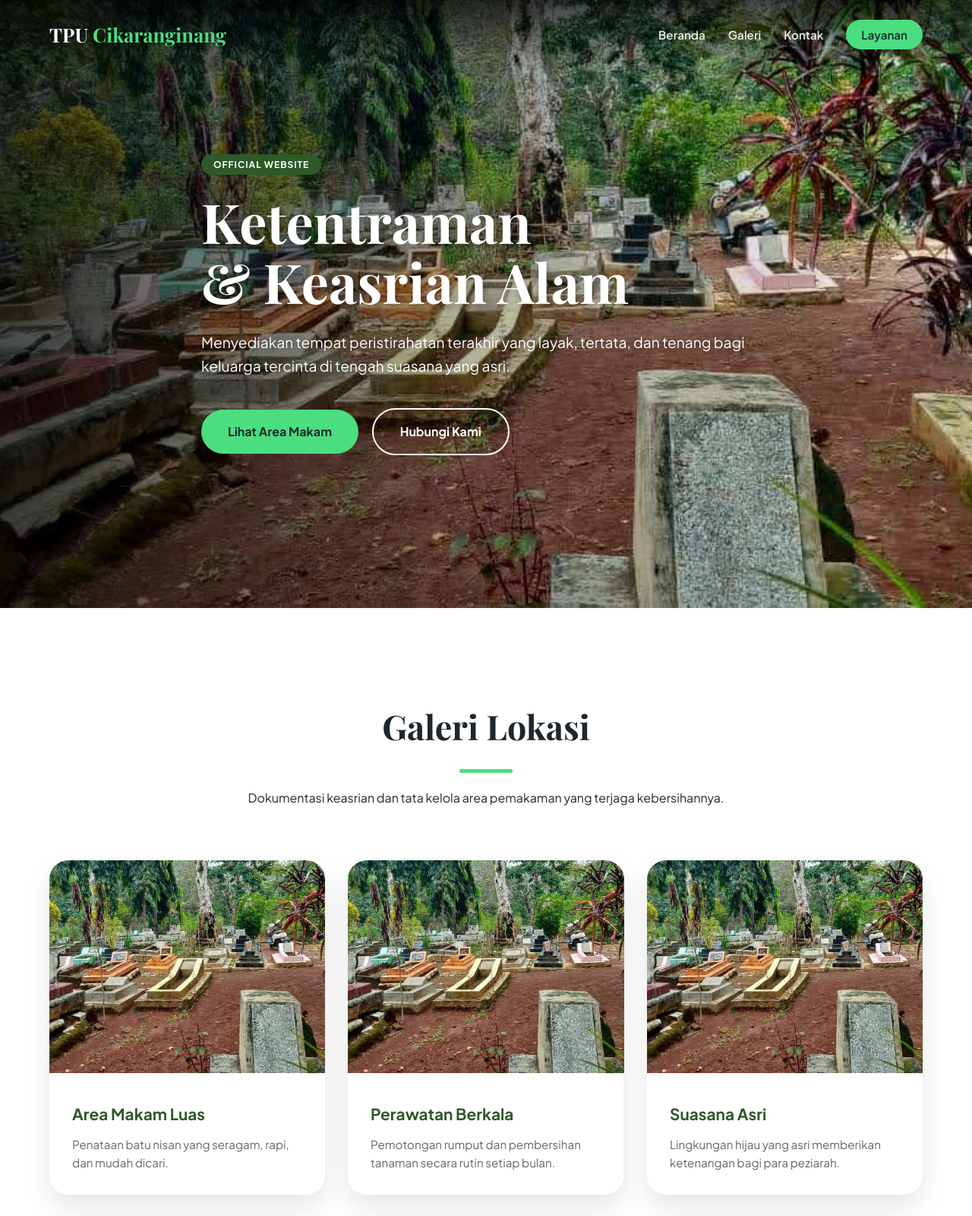
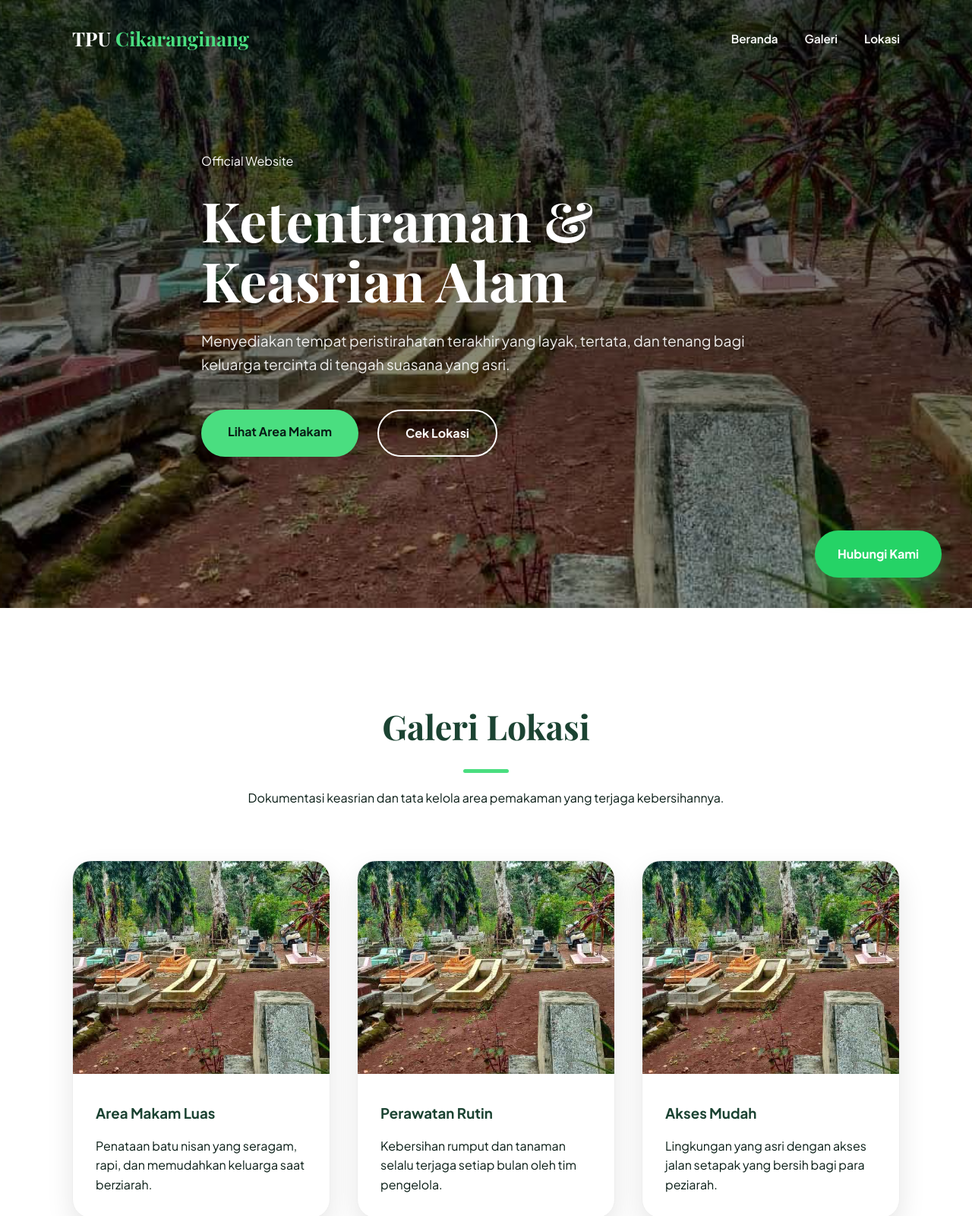
Before and after one commit to MaRVi401/makam-cikaranginang, a plain HTML site: page index.html in a window 1280 px wide. Shown: the top 1600 px of the page at 76% size. Drawn offline with nearby package versions, Linux system fonts and the light colour scheme.

Commit message:
update v1

```diff
--- a/index.html
+++ b/index.html
@@ -1,20 +1,13 @@
 <!DOCTYPE html>
 <html lang="id">
-
 <head>
     <meta charset="UTF-8">
     <meta name="viewport" content="width=device-width, initial-scale=1.0">
-    <title>TPU Cikaranginang - Peristirahatan yang Asri & Tenang</title>
-
-    <link
-        href="https://fonts.googleapis.com/css2?family=Plus+Jakarta+Sans:wght@300;400;600;700&family=Playfair+Display:wght@700&display=swap"
-        rel="stylesheet">
-
+    <title>TPU Cikaranginang - Khidmat & Asri</title>
+    <link href="https://fonts.googleapis.com/css2?family=Plus+Jakarta+Sans:wght@400;600;700&family=Playfair+Display:wght@700&display=swap" rel="stylesheet">
     <link href="https://unpkg.com/aos@2.3.1/dist/aos.css" rel="stylesheet">
-
     <link rel="stylesheet" href="style.css">
 </head>
-
 <body>
 
     <nav id="navbar">
@@ -23,8 +16,7 @@
             <ul class="nav-links">
                 <li><a href="#beranda">Beranda</a></li>
                 <li><a href="#galeri">Galeri</a></li>
-                <li><a href="#kontak">Kontak</a></li>
-                <li><a href="#kontak" class="nav-btn">Layanan</a></li>
+                <li><a href="#lokasi">Lokasi</a></li>
             </ul>
         </div>
     </nav>
@@ -32,20 +24,19 @@
     <header id="beranda" class="hero">
         <div class="hero-overlay"></div>
         <div class="container">
-            <div class="hero-content">
-                <span class="badge" data-aos="fade-right" data-aos-delay="200">Official Website</span>
-                <h2 data-aos="fade-up" data-aos-delay="400">Ketentraman <br>& Keasrian Alam</h2>
-                <p data-aos="fade-up" data-aos-delay="600">Menyediakan tempat peristirahatan terakhir yang layak,
-                    tertata, dan tenang bagi keluarga tercinta di tengah suasana yang asri.</p>
-                <div class="hero-btns" data-aos="fade-up" data-aos-delay="800">
-                    <a href="https://maps.app.goo.gl/2BWFVGat2YfCadum6" class="btn btn-primary">Lihat Area Makam</a>
-                    <a href="#kontak" class="btn btn-outline">Hubungi Kami</a>
+            <div class="hero-content" data-aos="fade-up" data-aos-duration="1200">
+                <span class="badge">Official Website</span>
+                <h2>Ketentraman &<br>Keasrian Alam</h2>
+                <p>Menyediakan tempat peristirahatan terakhir yang layak, tertata, dan tenang bagi keluarga tercinta di tengah suasana yang asri.</p>
+                <div class="hero-btns">
+                    <a href="#galeri" class="btn btn-primary">Lihat Area Makam</a>
+                    <a href="#lokasi" class="btn btn-outline">Cek Lokasi</a>
                 </div>
             </div>
         </div>
     </header>
 
-    <section id="galeri" class="gallery-section">
+    <section id="galeri">
         <div class="container">
             <div class="section-header" data-aos="fade-up">
                 <h2 class="section-title">Galeri Lokasi</h2>
@@ -54,102 +45,38 @@
             </div>
 
             <div class="grid">
-                <div class="grid">
-                    <div class="card" data-aos="zoom-in-up" data-aos-delay="100">
-                        <div class="card-img">
-                            <img src="assets/img2.jpg" alt="Area Makam">
-                        </div>
+                <div class="card" data-aos="fade-up" data-aos-delay="100">
+                    <div class="card-img"><img src="assets/img2.jpg" alt="Area Makam"></div>
                     <div class="card-info">
                         <h3>Area Makam Luas</h3>
-                            <p>Penataan batu nisan yang seragam, rapi, dan mudah dicari.</p>
+                        <p>Penataan batu nisan yang seragam, rapi, dan memudahkan keluarga saat berziarah.</p>
                     </div>
                 </div>
-
-                    <div class="card" data-aos="zoom-in-up" data-aos-delay="200">
-                        <div class="card-img">
-                            <img src="assets/img2.jpg" alt="Perawatan Berkala">
-                        </div>
+                <div class="card" data-aos="fade-up" data-aos-delay="200">
+                    <div class="card-img"><img src="assets/img2.jpg" alt="Perawatan"></div>
                     <div class="card-info">
-                            <h3>Perawatan Berkala</h3>
-                            <p>Pemotongan rumput dan pembersihan tanaman secara rutin setiap bulan.</p>
+                        <h3>Perawatan Rutin</h3>
+                        <p>Kebersihan rumput dan tanaman selalu terjaga setiap bulan oleh tim pengelola.</p>
                     </div>
                 </div>
-
-                    <div class="card" data-aos="zoom-in-up" data-aos-delay="300">
-                        <div class="card-img">
-                            <img src="assets/img2.jpg" alt="Suasana Asri">
-                        </div>
+                <div class="card" data-aos="fade-up" data-aos-delay="300">
+                    <div class="card-img"><img src="assets/img2.jpg" alt="Akses"></div>
                     <div class="card-info">
-                            <h3>Suasana Asri</h3>
-                            <p>Lingkungan hijau yang asri memberikan ketenangan bagi para peziarah.</p>
-                        </div>
-                    </div>
-
-                    <div class="card" data-aos="zoom-in-up" data-aos-delay="400">
-                        <div class="card-img">
-                            <img src="assets/img2.jpg" alt="Akses Jalan">
-                        </div>
-                        <div class="card-info">
-                            <h3>Akses Jalan Luas</h3>
-                            <p>Kemudahan akses jalan setapak yang bersih dan area parkir kendaraan.</p>
-                        </div>
-                    </div>
-
-                    <div class="card" data-aos="zoom-in-up" data-aos-delay="500">
-                        <div class="card-img">
-                            <img src="assets/img2.jpg" alt="Sistem Informasi">
-                        </div>
-                        <div class="card-info">
-                            <h3>Pencarian Data Digital</h3>
-                            <p>Sistem informasi digital untuk memudahkan ahli waris mencari lokasi makam.</p>
-                        </div>
-                    </div>
-
-                    <div class="card" data-aos="zoom-in-up" data-aos-delay="600">
-                        <div class="card-img">
-                            <img src="assets/img2.jpg" alt="Layanan Pemakaman">
-                        </div>
-                        <div class="card-info">
-                            <h3>Layanan Pemakaman</h3>
-                            <p>Bantuan proses administrasi dan persiapan pemakaman yang cepat & tanggap.</p>
-                        </div>
+                        <h3>Akses Mudah</h3>
+                        <p>Lingkungan yang asri dengan akses jalan setapak yang bersih bagi para peziarah.</p>
                     </div>
                 </div>
             </div>
         </div>
     </section>
 
-    <section id="kontak" class="contact-section">
+    <section id="lokasi" class="location-section">
         <div class="container">
-            <div class="contact-card" data-aos="zoom-in" data-aos-duration="1000">
-                <div class="contact-text">
-                    <h2>Layanan & Informasi</h2>
-                    <p>Kami siap membantu Anda dalam pengurusan administrasi maupun perawatan makam.</p>
-                </div>
-                <div class="contact-grid">
-                    <div class="contact-item">
-                        <div class="icon">📍</div>
-                        <div class="item-text">
-                            <strong>Lokasi</strong>
+            <div class="location-card" data-aos="zoom-in">
+                <div class="location-content">
+                    <h2>Lokasi & Alamat</h2>
                     <p>Jl. Panji No.43, Cigadung, Kec. Subang, Kabupaten Subang, Jawa Barat 41211</p>
-                        </div>
-                    </div>
-                    <div class="contact-item">
-                        <div class="icon">📞</div>
-                        <div class="item-text">
-                            <strong>Telepon / WhatsApp</strong>
-                            <p>
-                                <a href="https://wa.me/6281395321457" target="_blank" class="wa-link">+62 813-9532-1457</a>
-                            </p>
-                        </div>
-                    </div>
-                    <div class="contact-item">
-                        <div class="icon">⏰</div>
-                        <div class="item-text">
-                            <strong>Jam Operasional</strong>
-                            <p>07:00 - 16:00 WIB</p>
-                        </div>
-                    </div>
+                    <a href="https://maps.google.com/?q=TPU+Cikaranginang+Subang" target="_blank" class="btn btn-outline-dark">Petunjuk Arah Maps</a>
                 </div>
             </div>
         </div>
@@ -157,13 +84,16 @@
 
     <footer>
         <div class="container">
-            <p>&copy; 2026 <strong>TPU Cikaranginang</strong>. Dikelola dengan penuh khidmat & hormat.</p>
+            <p>© 2026 <strong>TPU Cikaranginang</strong>. Dikelola dengan penuh khidmat & hormat.</p>
         </div>
     </footer>
+
+    <a href="https://wa.me/6281395321457" class="floating-contact" target="_blank">
+        <span>Hubungi Kami</span>
+    </a>
 
     <script src="https://unpkg.com/aos@2.3.1/dist/aos.js"></script>
     <script src="https://cdnjs.cloudflare.com/ajax/libs/gsap/3.12.2/gsap.min.js"></script>
     <script src="script.js"></script>
 </body>
-
 </html>
--- a/script.js
+++ b/script.js
@@ -1,10 +1,5 @@
-// Inisialisasi AOS (Animate On Scroll)
-AOS.init({
-    duration: 1000,
-    once: true,
-    offset: 120,
-    easing: 'ease-out-cubic'
-});
+// Inisialisasi AOS
+AOS.init({ duration: 1000, once: true, offset: 120 });
 
 // Navbar Scroll Effect
 window.addEventListener('scroll', () => {
@@ -16,37 +11,20 @@ window.addEventListener('scroll', () => {
     }
 });
 
-// GSAP Animasi Halus saat Load
-window.addEventListener('load', () => {
-    const tl = gsap.timeline();
-
-    tl.from(".logo", {
-        y: -20,
-        opacity: 0,
-        duration: 0.8
-    })
-    .from(".nav-links li", {
-        y: -20,
-        opacity: 0,
-        duration: 0.5,
-        stagger: 0.1
-    }, "-=0.5");
-});
-
-// Smooth Scroll untuk Anchor Links
+// Smooth Scroll Logic with Offset
 document.querySelectorAll('a[href^="#"]').forEach(anchor => {
     anchor.addEventListener('click', function (e) {
         e.preventDefault();
-        const target = document.querySelector(this.getAttribute('href'));
+        const targetId = this.getAttribute('href');
+        const targetElement = document.querySelector(targetId);
 
-        if (target) {
-            const headerOffset = 90;
-            const elementPosition = target.getBoundingClientRect().top;
-            const offsetPosition = elementPosition + window.pageYOffset - headerOffset;
+        if (targetElement) {
+            const navHeight = 90; // Offset agar judul tidak tertutup navbar
+            const targetPosition = targetElement.getBoundingClientRect().top + window.pageYOffset - navHeight;
 
             window.scrollTo({
-                top: offsetPosition,
-                behavior: "smooth"
+                top: targetPosition,
+                behavior: 'smooth'
             });
         }
     });
--- a/style.css
+++ b/style.css
@@ -1,275 +1,109 @@
 :root {
-    --primary: #2d5a27;
+    --primary: #1b4332;
     --primary-light: #4ade80;
-    --dark: #1e272e;
-    --light: #f8f9fa;
+    --dark: #081c15;
     --white: #ffffff;
+    --transition: all 0.4s cubic-bezier(0.4, 0, 0.2, 1);
     --shadow: 0 15px 35px rgba(0,0,0,0.1);
-    --transition: all 0.4s cubic-bezier(0.4, 0, 0.2, 1);
 }
 
-* {
-    margin: 0;
-    padding: 0;
-    box-sizing: border-box;
-}
+* { margin: 0; padding: 0; box-sizing: border-box; }
+html { scroll-behavior: smooth; }
+body { font-family: 'Plus Jakarta Sans', sans-serif; color: var(--dark); line-height: 1.6; overflow-x: hidden; }
 
-body {
-    font-family: 'Plus Jakarta Sans', sans-serif;
-    line-height: 1.6;
-    color: var(--dark);
-    overflow-x: hidden;
-    background-color: #fff;
-}
+/* Container pembatas lebar agar rapi di layar lebar */
+.container { max-width: 1140px; margin: 0 auto; padding: 0 25px; }
 
-.container {
-    max-width: 1200px;
-    margin: 0 auto;
-    padding: 0 25px;
-}
-
-/* --- NAVBAR --- */
+/* Navbar dengan Glassmorphism */
 nav {
     position: fixed;
-    top: 0;
-    width: 100%;
-    z-index: 1000;
-    padding: 25px 0;
-    transition: var(--transition);
-    background: linear-gradient(to bottom, rgba(0,0,0,0.7) 0%, rgba(0,0,0,0) 100%);
+    top: 0; width: 100%; z-index: 1000;
+    padding: 30px 0; transition: var(--transition);
 }
 
 nav.scrolled {
-    background: var(--white);
+    background: rgba(255, 255, 255, 0.9);
+    backdrop-filter: blur(10px);
     padding: 15px 0;
     box-shadow: var(--shadow);
 }
 
-.nav-wrapper {
-    display: flex;
-    justify-content: space-between;
-    align-items: center;
-}
-
-.logo {
-    font-family: 'Playfair Display', serif;
-    font-size: 1.6rem;
-    color: var(--white);
-    text-shadow: 1px 1px 4px rgba(0,0,0,0.3);
-    transition: 0.3s;
-}
-
-nav.scrolled .logo {
-    color: var(--dark);
-    text-shadow: none;
-}
-
+.nav-wrapper { display: flex; justify-content: space-between; align-items: center; }
+.logo { font-family: 'Playfair Display', serif; color: var(--white); font-size: 1.6rem; }
+nav.scrolled .logo { color: var(--primary); }
 .logo span { color: var(--primary-light); }
 
-.nav-links {
-    display: flex;
-    list-style: none;
-    align-items: center;
-    gap: 30px;
-}
-
-.nav-links a {
-    text-decoration: none;
-    color: rgba(255,255,255,0.9);
-    font-weight: 600;
-    font-size: 0.95rem;
-    transition: 0.3s;
-}
-
+.nav-links { display: flex; list-style: none; gap: 35px; }
+.nav-links a { text-decoration: none; color: var(--white); font-weight: 600; font-size: 0.95rem; transition: 0.3s; }
 nav.scrolled .nav-links a { color: var(--dark); }
-
 .nav-links a:hover { color: var(--primary-light); }
 
-.nav-btn {
-    background: var(--primary-light);
-    color: var(--dark) !important;
-    padding: 10px 20px;
-    border-radius: 50px;
-    transition: 0.3s;
-}
-
-.nav-btn:hover {
-    transform: translateY(-3px);
-    box-shadow: 0 5px 15px rgba(74, 222, 128, 0.4);
-}
-
-/* --- HERO --- */
+/* Hero Full Screen */
 .hero {
     height: 100vh;
     background: url('assets/img2.jpg') no-repeat center center/cover;
-    display: flex;
-    align-items: center;
-    position: relative;
-    color: var(--white);
+    display: flex; align-items: center; position: relative; color: var(--white);
 }
 
 .hero-overlay {
-    position: absolute;
-    top: 0; left: 0; width: 100%; height: 100%;
-    background: linear-gradient(to right, rgba(0,0,0,0.7) 0%, rgba(0,0,0,0.2) 60%, rgba(0,0,0,0) 100%);
+    position: absolute; top: 0; left: 0; width: 100%; height: 100%;
+    background: linear-gradient(rgba(0,0,0,0.7), rgba(0,0,0,0.3));
 }
 
-.hero-content {
-    position: relative;
-    z-index: 2;
-    max-width: 750px;
+.hero-content { position: relative; z-index: 2; max-width: 750px; }
+.hero-content h2 { font-family: 'Playfair Display', serif; font-size: clamp(2.5rem, 8vw, 4.5rem); line-height: 1.1; margin: 25px 0; }
+.hero-content p { font-size: 1.2rem; margin-bottom: 45px; opacity: 0.9; text-shadow: 1px 1px 5px rgba(0,0,0,0.3); }
+
+/* Button Group Styling */
+.hero-btns { display: flex; gap: 25px; flex-wrap: wrap; } /* Memberikan gap antar button */
+
+.btn {
+    padding: 16px 35px; border-radius: 50px; text-decoration: none; font-weight: 700;
+    transition: var(--transition); display: inline-block; cursor: pointer;
 }
 
-.badge {
-    background: var(--primary);
-    color: var(--white);
-    padding: 6px 16px;
-    border-radius: 50px;
-    font-size: 0.75rem;
-    font-weight: 700;
-    text-transform: uppercase;
-    letter-spacing: 1px;
+.btn-primary { background: var(--primary-light); color: var(--dark); }
+.btn-outline { border: 2px solid var(--white); color: var(--white); }
+.btn-outline-dark { border: 2px solid var(--primary-light); color: var(--primary-light); margin-top: 20px; }
+
+.btn:hover { transform: translateY(-5px); box-shadow: 0 10px 20px rgba(0,0,0,0.2); }
+
+/* Sections */
+section { padding: 120px 0; }
+.section-header { text-align: center; margin-bottom: 70px; }
+.section-title { font-family: 'Playfair Display', serif; font-size: 2.8rem; color: var(--primary); }
+.underline { width: 60px; height: 5px; background: var(--primary-light); margin: 20px auto; border-radius: 10px; }
+
+/* Grid Galeri */
+.grid { display: grid; grid-template-columns: repeat(auto-fit, minmax(300px, 1fr)); gap: 35px; }
+.card { background: #fff; border-radius: 25px; overflow: hidden; box-shadow: var(--shadow); transition: var(--transition); border: 1px solid #eee; }
+.card:hover { transform: translateY(-12px); }
+.card-img img { width: 100%; height: 280px; object-fit: cover; }
+.card-info { padding: 30px; }
+.card-info h3 { color: var(--primary); margin-bottom: 15px; }
+
+/* Location Card */
+.location-card {
+    background: var(--primary); color: var(--white);
+    padding: 80px 40px; border-radius: 40px; text-align: center;
 }
 
-.hero-content h2 {
-    font-family: 'Playfair Display', serif;
-    font-size: 4.5rem;
-    line-height: 1.1;
-    margin: 25px 0;
-    text-shadow: 2px 4px 10px rgba(0,0,0,0.3);
+/* Floating Contact Button */
+.floating-contact {
+    position: fixed; bottom: 40px; right: 40px;
+    background: #25d366; color: white; padding: 18px 30px;
+    border-radius: 50px; text-decoration: none; font-weight: 800;
+    box-shadow: 0 15px 30px rgba(37, 211, 102, 0.4); z-index: 1001;
+    transition: 0.3s ease-in-out;
 }
+.floating-contact:hover { transform: scale(1.08) rotate(-2deg); background: #20ba5a; }
 
-.hero-content p {
-    font-size: 1.2rem;
-    margin-bottom: 40px;
-    opacity: 0.95;
-    text-shadow: 1px 1px 5px rgba(0,0,0,0.3);
+footer { padding: 50px 0; text-align: center; background: #fafafa; color: #888; border-top: 1px solid #eee; }
+
+/* Responsive */
+@media (max-width: 768px) {
+    .nav-links { display: none; }
+    .hero-content { text-align: center; }
+    .hero-btns { justify-content: center; gap: 15px; }
+    .hero-btns .btn { width: 100%; }
 }
-
-.btn {
-    padding: 16px 35px;
-    border-radius: 50px;
-    text-decoration: none;
-    font-weight: 700;
-    transition: var(--transition);
-    display: inline-block;
-}
-
-.btn-primary {
-    background: var(--primary-light);
-    color: var(--dark);
-    margin-right: 15px;
-}
-
-.btn-outline {
-    border: 2px solid var(--white);
-    color: var(--white);
-}
-
-.btn:hover {
-    transform: translateY(-5px);
-    box-shadow: 0 10px 20px rgba(0,0,0,0.2);
-}
-
-/* --- SECTIONS --- */
-section { padding: 120px 0; }
-
-.section-header {
-    text-align: center;
-    margin-bottom: 70px;
-}
-
-.section-title {
-    font-family: 'Playfair Display', serif;
-    font-size: 2.8rem;
-}
-
-.underline {
-    width: 70px;
-    height: 5px;
-    background: var(--primary-light);
-    margin: 20px auto;
-    border-radius: 10px;
-}
-
-.grid {
-    display: grid;
-    grid-template-columns: repeat(auto-fit, minmax(280px, 1fr));
-    gap: 30px;
-}
-
-.card {
-    background: var(--white);
-    border-radius: 25px;
-    overflow: hidden;
-    box-shadow: var(--shadow);
-    transition: var(--transition);
-}
-
-.card:hover { transform: translateY(-12px); }
-
-.card-img img {
-    width: 100%;
-    height: 280px;
-    object-fit: cover;
-}
-
-.card-info { padding: 30px; }
-
-.card-info h3 { margin-bottom: 12px; font-size: 1.3rem; color: var(--primary); }
-
-.card-info p { color: #666; font-size: 0.95rem; }
-
-/* --- CONTACT --- */
-.contact-section { background-color: #f4f9f4; }
-
-.contact-card {
-    background: var(--primary);
-    color: var(--white);
-    padding: 80px 60px;
-    border-radius: 40px;
-    display: flex;
-    justify-content: space-between;
-    align-items: center;
-    gap: 50px;
-}
-
-.contact-text h2 { font-family: 'Playfair Display', serif; font-size: 2.5rem; margin-bottom: 15px; }
-
-.contact-grid {
-    display: grid;
-    grid-template-columns: 1fr;
-    gap: 25px;
-}
-
-.contact-item {
-    display: flex;
-    align-items: center;
-    gap: 20px;
-    background: rgba(255,255,255,0.1);
-    padding: 15px 25px;
-    border-radius: 20px;
-}
-
-.icon { font-size: 1.5rem; }
-
-footer {
-    padding: 50px 0;
-    text-align: center;
-    background: var(--white);
-    border-top: 1px solid #eee;
-    color: #888;
-}
-
-/* --- RESPONSIVE --- */
-@media (max-width: 992px) {
-    .hero-content h2 { font-size: 3.5rem; }
-    .contact-card { flex-direction: column; text-align: center; padding: 40px; }
-}
-
-@media (max-width: 768px) {
-    nav { background: rgba(0,0,0,0.8); }
-    .nav-links { display: none; } /* Mobile menu logic can be added */
-    .hero-content h2 { font-size: 2.5rem; }
-    .hero-content { padding-top: 100px; text-align: center; }
-}
```
Also changed, not shown: 1 other file. Lines whose indentation alone changed are shown as unchanged.
